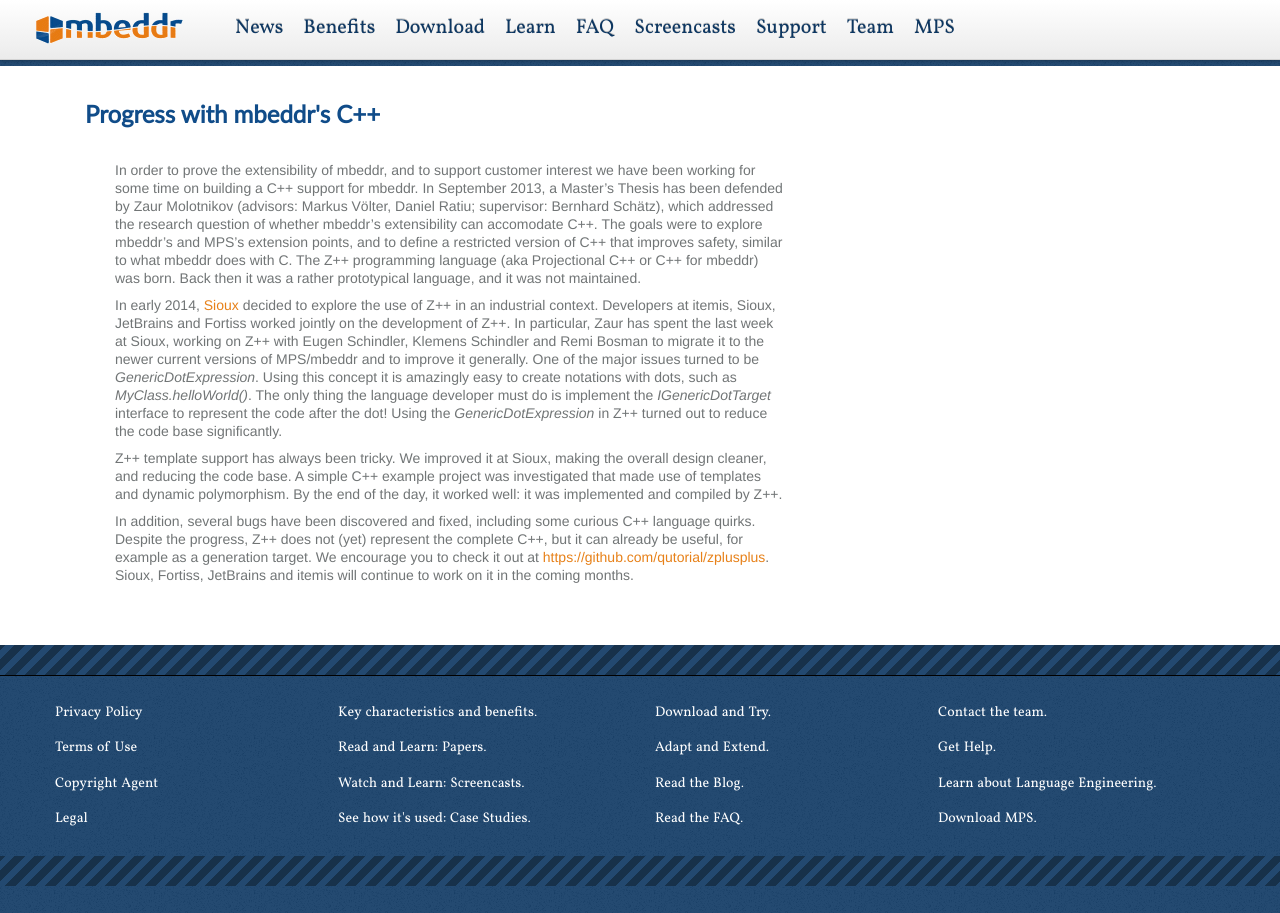
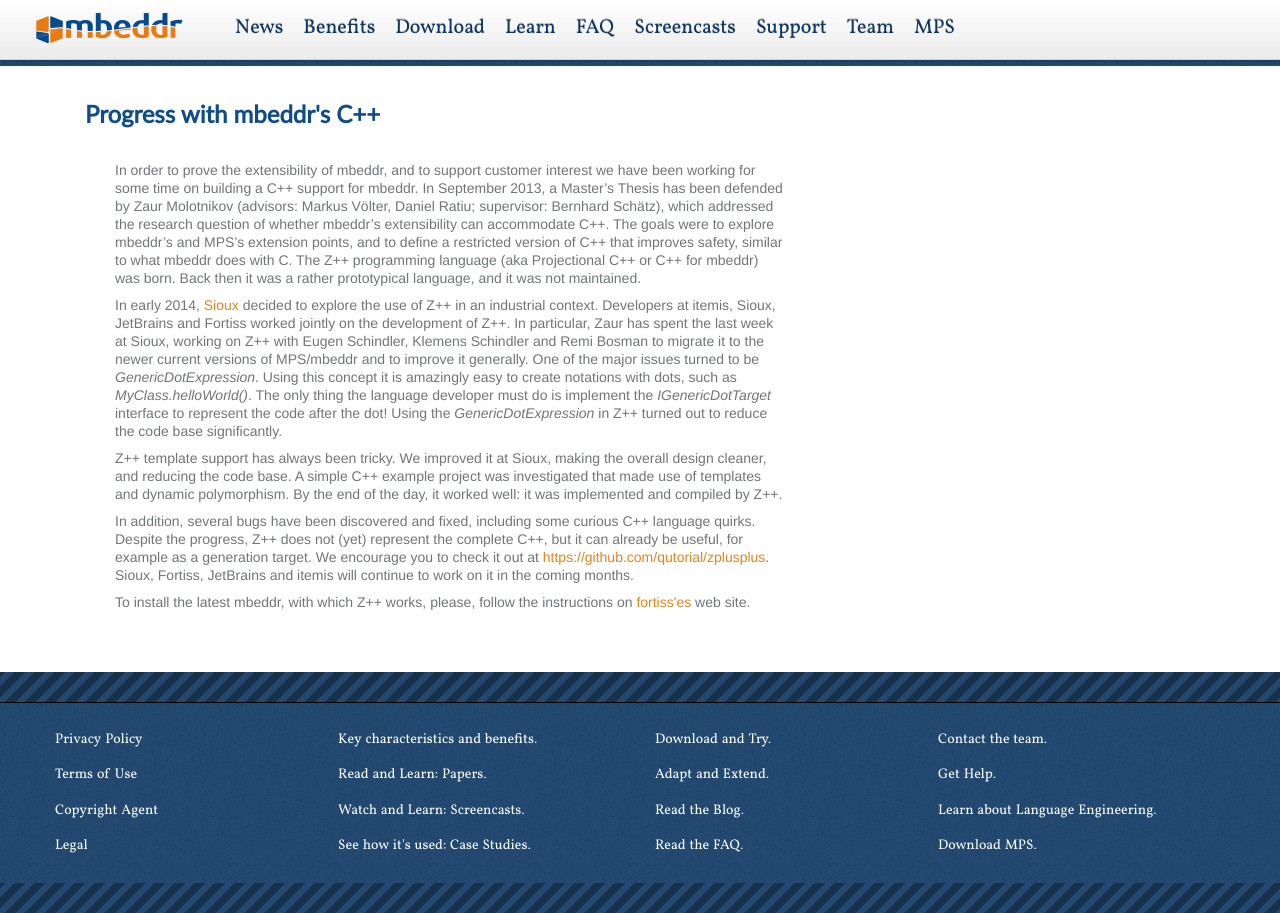
Before and after one commit to mbeddr/mbeddr.github.io, a Jekyll site: the page built from _posts/2014-05-26-cpp-progress.html, in a window 1280 px wide. Built offline with Jekyll 4.4.1, drawn with Linux system fonts in a browser that asks for light colours; nearby versions of some CDN libraries; library files that are not in the unit come from our copies.

Commit message:
Installation instructions

```diff
--- a/_posts/2014-05-26-cpp-progress.html
+++ b/_posts/2014-05-26-cpp-progress.html
@@ -7,7 +7,7 @@
 In order to prove the extensibility of mbeddr, and to support customer interest we have been working for some time
     on building a C++ support for mbeddr.  In September 2013, a Master’s Thesis has been defended by Zaur Molotnikov
     (advisors: Markus Völter, Daniel Ratiu; supervisor: Bernhard Schätz), which addressed the research question of
-    whether mbeddr’s extensibility can accomodate C++. The goals were to explore mbeddr’s and MPS’s extension points,
+    whether mbeddr’s extensibility can accommodate C++. The goals were to explore mbeddr’s and MPS’s extension points,
     and to define a restricted version of C++ that improves safety, similar to what mbeddr does with C. The Z++
     programming language (aka Projectional C++ or C++ for mbeddr) was born. Back then it was a rather prototypical
     language, and it was not maintained.
@@ -36,3 +36,7 @@
     for example as a generation target. We encourage you to check it out at <a href="https://github.com/qutorial/zplusplus">https://github.com/qutorial/zplusplus</a>.
     Sioux, Fortiss, JetBrains and itemis will continue to work on it in the coming months.
 </p>
+
+<p>
+To install the latest mbeddr, with which Z++ works, please, follow the instructions on <a href="http://mbeddr.fortiss.org/download/">fortiss'es</a> web site.
+</p>
```
